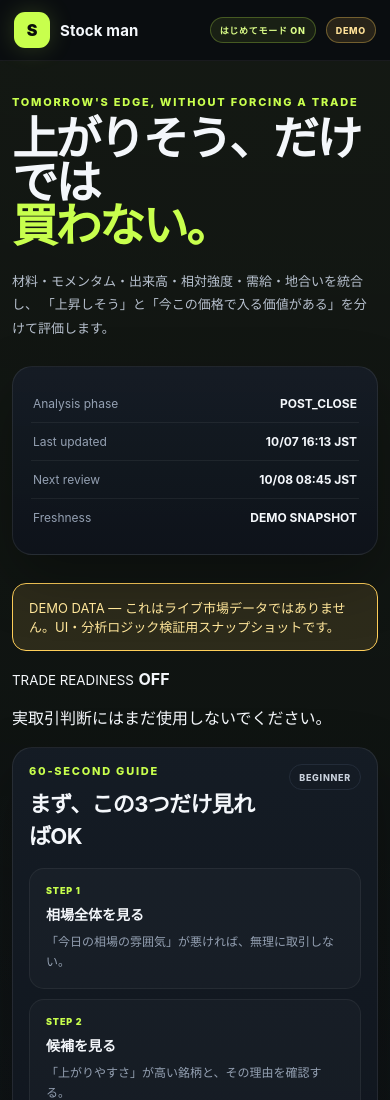
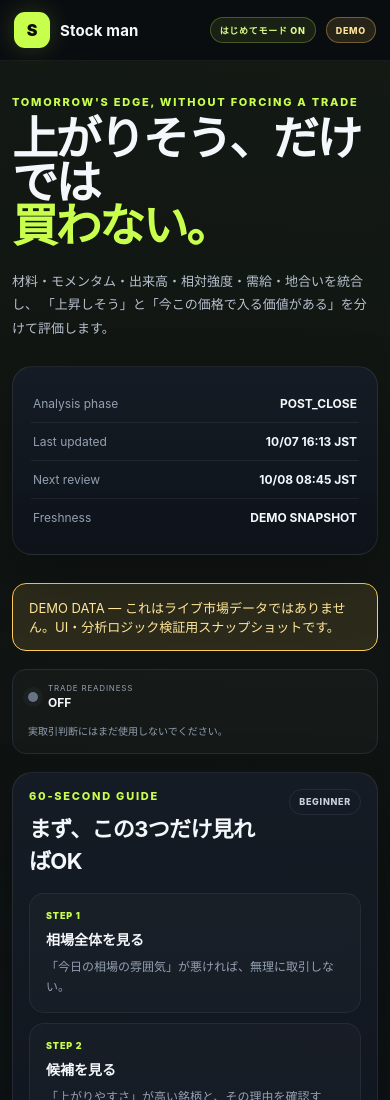
Before and after one commit to hiroto1209-sketch/Stock-man, a plain HTML site: page index.html in a window 390 px wide. Shown: the top 1100 px of the page. Drawn offline with Linux system fonts and the light colour scheme.

Commit message:
Style trade readiness states

```diff
--- a/styles.css
+++ b/styles.css
@@ -351,3 +351,24 @@ dialog::backdrop{background:rgba(0,0,0,.7);backdrop-filter:blur(8px)}
   .technical-grid{grid-template-columns:1fr 1fr}
   .connection-pill{display:none}
 }
+
+.trade-readiness{
+  margin:14px 0 18px;padding:13px 15px;border-radius:14px;
+  display:flex;align-items:center;justify-content:space-between;gap:14px;
+  border:1px solid var(--line);background:rgba(255,255,255,.025)
+}
+.trade-readiness>div{display:flex;align-items:center;gap:10px;min-width:150px}
+.readiness-dot{width:10px;height:10px;border-radius:50%;background:#687384;box-shadow:0 0 0 5px rgba(104,115,132,.08)}
+.trade-readiness small{display:block;color:var(--muted);font-size:8px;letter-spacing:.1em}
+.trade-readiness strong{display:block;margin-top:2px;font-size:12px}
+.trade-readiness p{margin:0;color:var(--muted);font-size:10px;line-height:1.55;text-align:right}
+.readiness-daily{border-color:rgba(121,169,255,.25);background:rgba(121,169,255,.055)}
+.readiness-daily .readiness-dot{background:var(--blue);box-shadow:0 0 0 5px rgba(121,169,255,.09)}
+.readiness-premarket{border-color:rgba(200,255,77,.28);background:rgba(200,255,77,.055)}
+.readiness-premarket .readiness-dot{background:var(--accent);box-shadow:0 0 0 5px rgba(200,255,77,.09)}
+.readiness-stale{border-color:rgba(255,207,90,.25);background:rgba(255,207,90,.05)}
+.readiness-stale .readiness-dot{background:var(--warning);box-shadow:0 0 0 5px rgba(255,207,90,.08)}
+@media(max-width:620px){
+  .trade-readiness{align-items:flex-start;flex-direction:column}
+  .trade-readiness p{text-align:left}
+}
```
